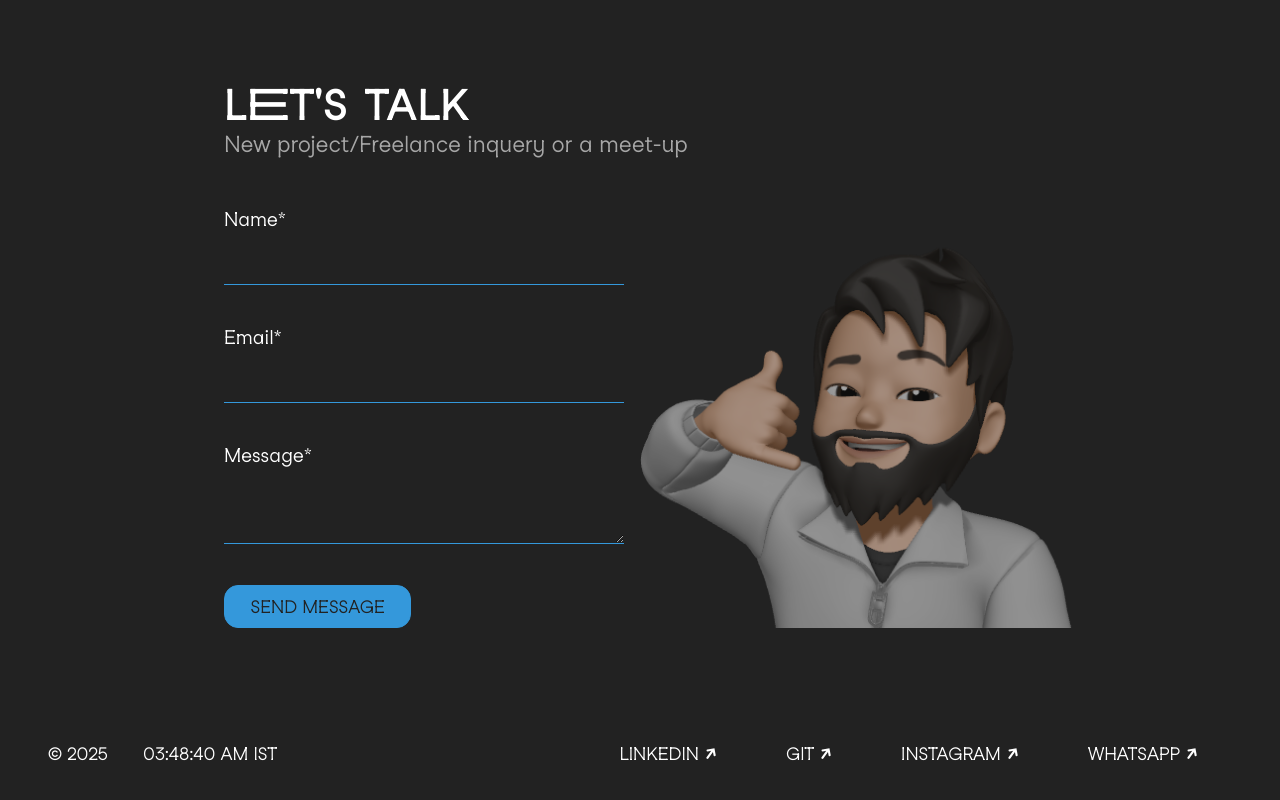
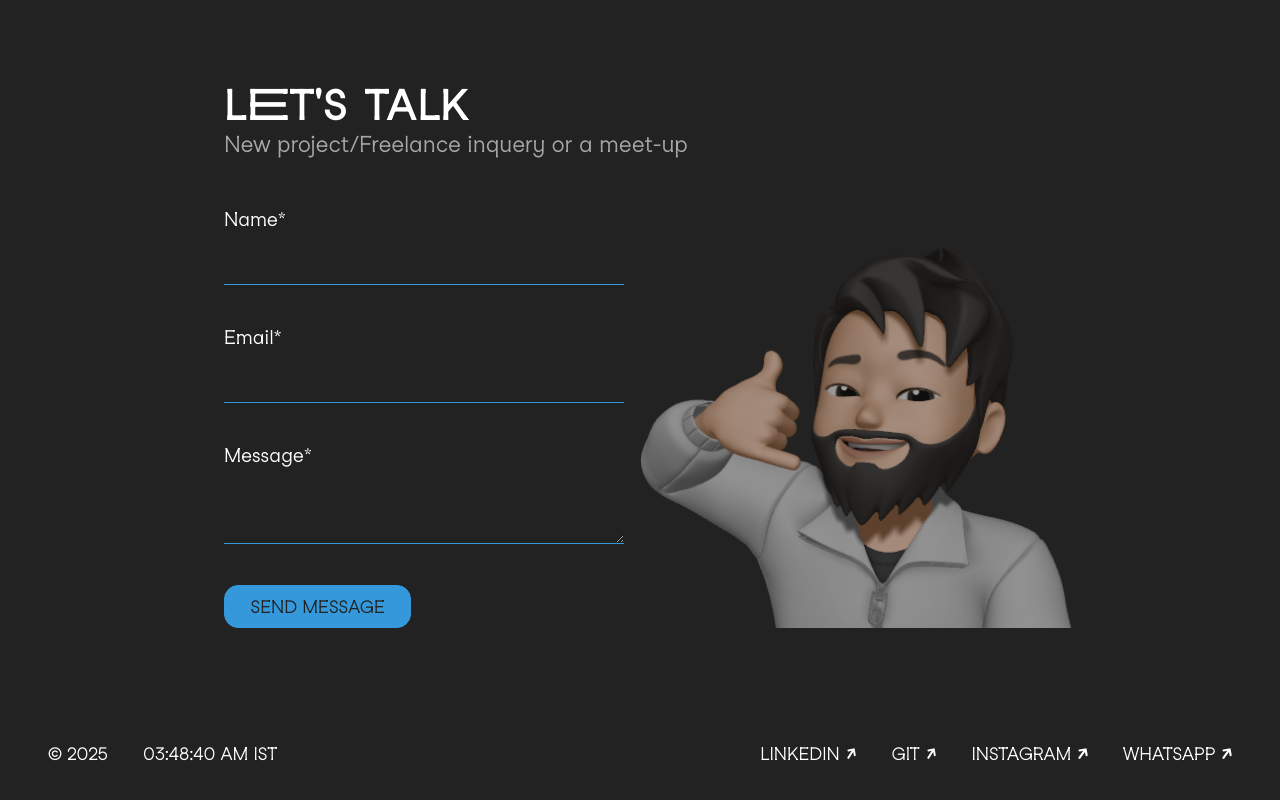
Before and after one commit to rahulsadhwani24/Portfolio, a React (Vite) app: page /Portfolio in a window 1280 px wide. Shown: the part 1924-2724 px from the top of the page. Built offline with nearby package versions, Linux system fonts and the light colour scheme.

Commit message:
Save Changes

```diff
--- a/src/index.css
+++ b/src/index.css
@@ -42,7 +42,6 @@ section {
 a {
   color: var(--color-font);
   text-decoration: none;
-  padding-right: 2em;
 }
 
 a.active {
@@ -261,6 +260,7 @@ a.active {
   width: fit-content;
   height: fit-content;
   white-space: nowrap;
+  padding-right: 2em;
 }
 
 .menuLinkOrder {
@@ -1048,7 +1048,7 @@ a.active {
 .footerSideRight {
   display: flex;
   gap: 2em;
-  font-size: clamp(0.9rem, 1.5vw, 1.1rem);
+  font-size: clamp(0.8rem, 1.5vw, 1.1rem);
 }
 
 .socialLink {
```
